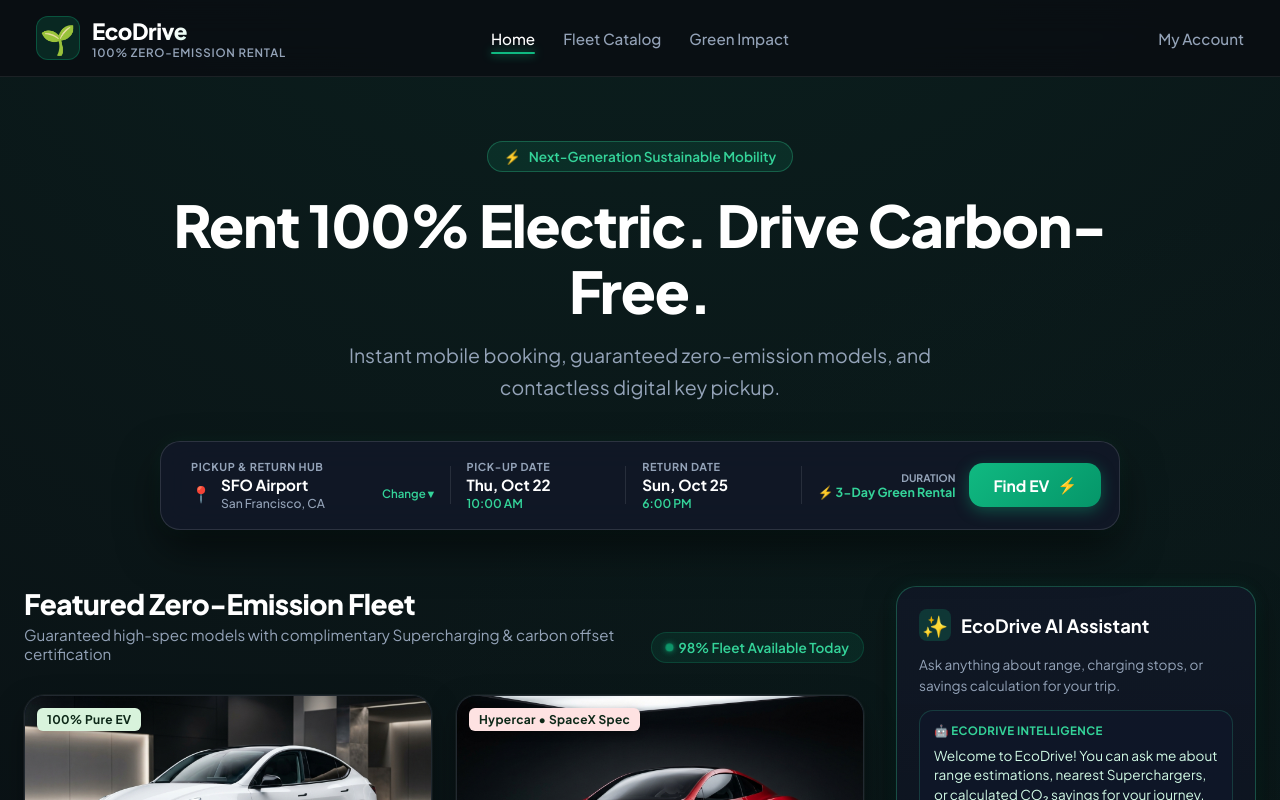
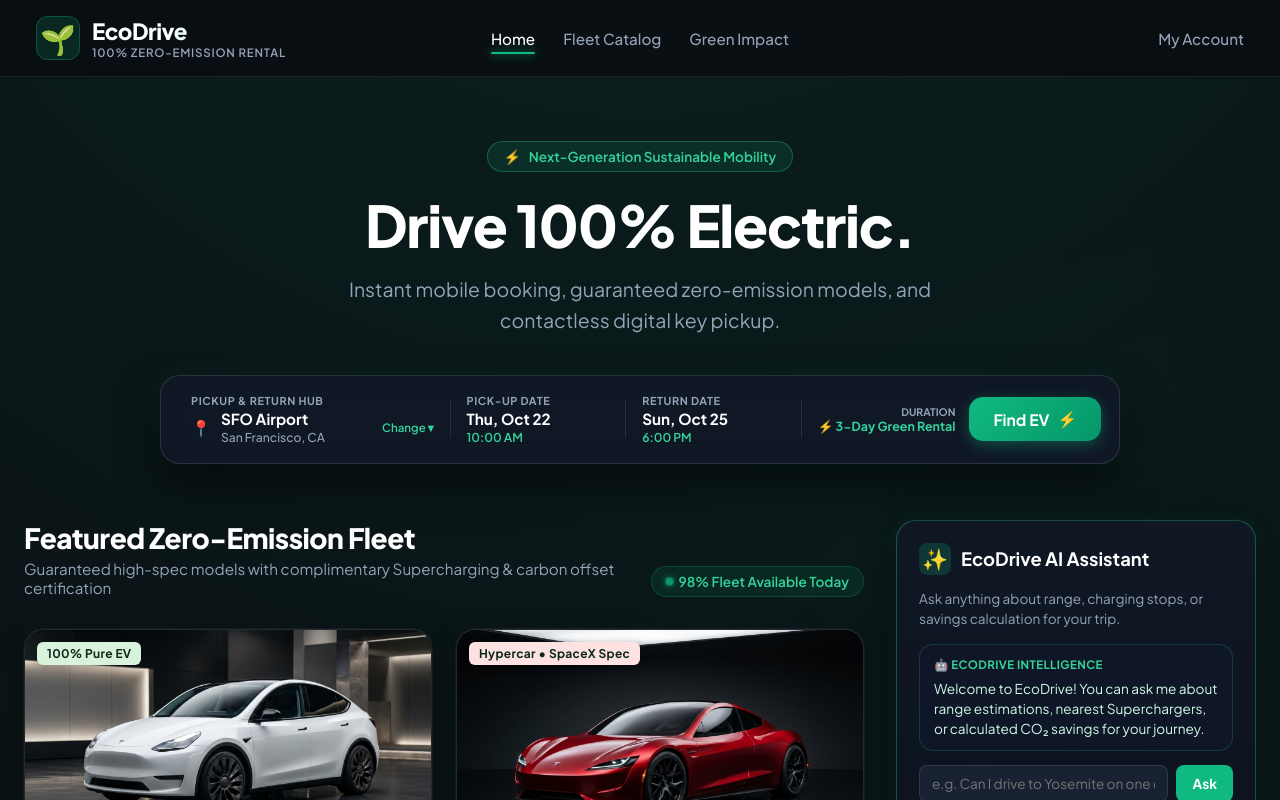
Before and after one commit to slowmotionsoundz/ecodrive-car-rental, a React (Vite) app: page / in a window 1280 px wide. Shown: the top 800 px of the page. Built offline with nearby package versions, Linux system fonts and the light colour scheme.

Commit message:
copy: streamline homepage hero title to single-line 'Drive 100% Electric.'

```diff
--- a/src/App.css
+++ b/src/App.css
@@ -214,6 +214,7 @@
   letter-spacing: -1.2px;
   color: #ffffff;
   margin-bottom: 16px;
+  text-wrap: balance;
 }
 
 .hero-description {
--- a/src/pages/HomePage.jsx
+++ b/src/pages/HomePage.jsx
@@ -175,7 +175,7 @@
             <span className="hero-pill-icon">⚡</span>
             <span>Next-Generation Sustainable Mobility</span>
           </div>
-          <h1 className="hero-title">Rent 100% Electric. Drive Carbon-Free.</h1>
+          <h1 className="hero-title">Drive 100% Electric.</h1>
           <p className="hero-description">
             Instant mobile booking, guaranteed zero-emission models, and contactless digital key pickup.
           </p>
```
